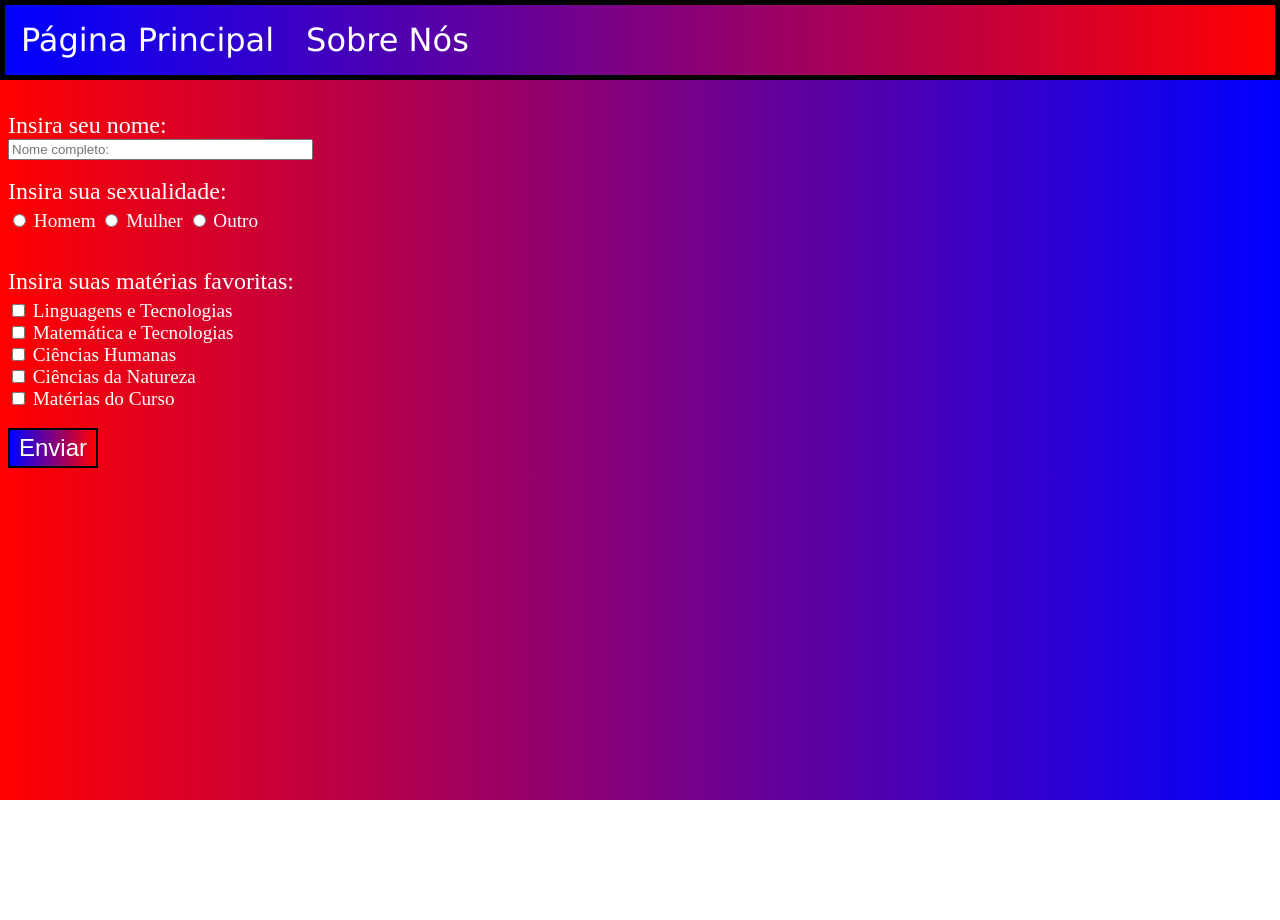
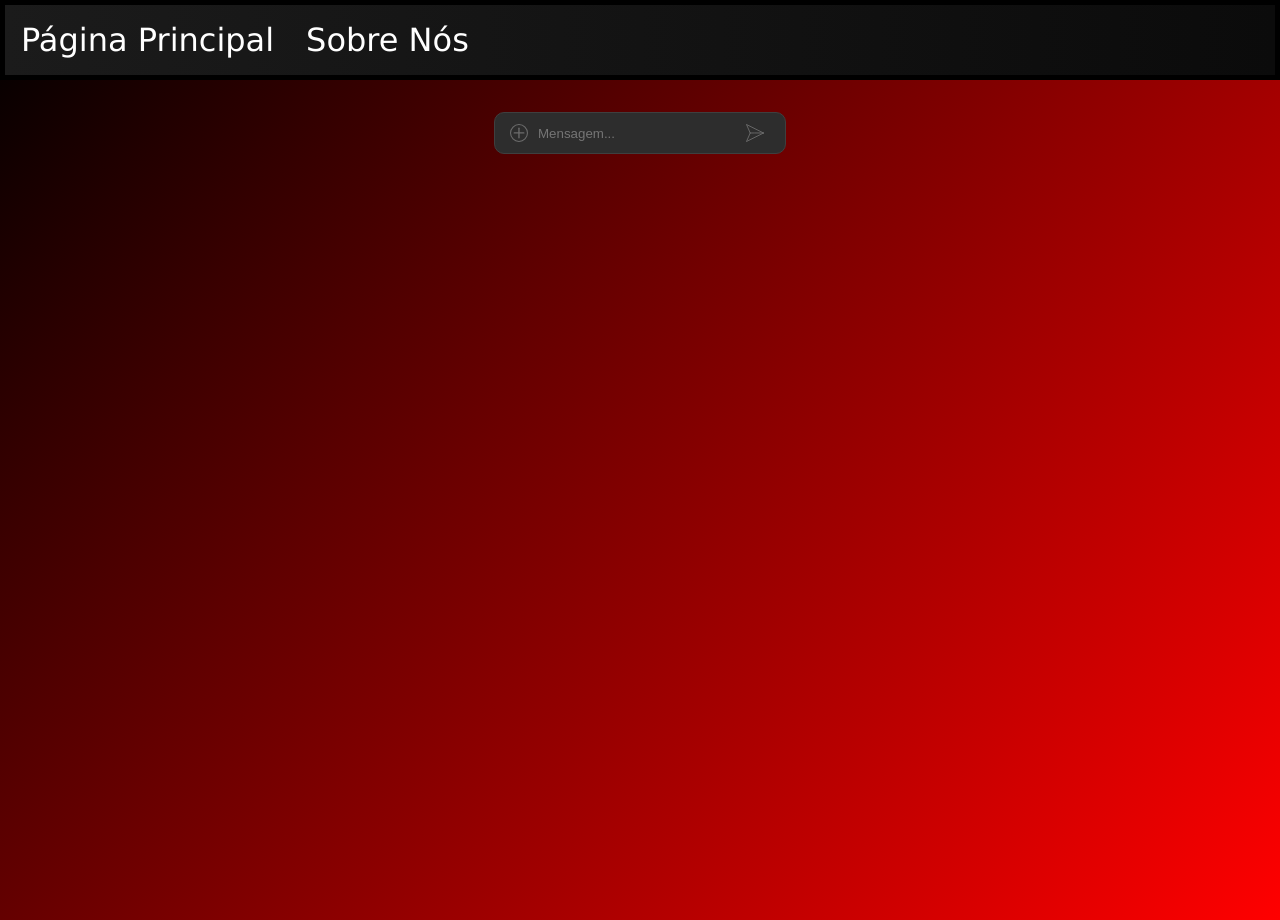
Before and after one commit to Filipe-Jose/PW1, a plain HTML site: page testes/index.html in a window 1280 px wide. Before the commit the page ends 800 px from the top, so only its background shows below. Drawn offline with Linux system fonts and the light colour scheme.

Commit message:
Fazendo Graça

```diff
--- a/Nova pasta/CSS/style.css
+++ b/Nova pasta/CSS/style.css
@@ -1,38 +1,76 @@
-body {
-    background-image: linear-gradient(to right, rgb(139, 1, 1), rgb(37, 1, 1));
-    color: white;
+:root {
+    --primary-bg: linear-gradient(135deg, #000000, #ff0000);
+    --secondary-bg: #2d2d2d;
+    --primary-text: #e0e0e0;
+    --secondary-text: #b0b0b0;
+    --primary-accent: #ff4c4c;
+    --secondary-accent: #b30000;
+    --border-color: #3d3d3d;
+    --hover-color: #ff6666;
+    --highlight-color: #ff9999;
+    --error-color: #ff1a1a;
 }
 
-p, h1, h2, h3, h4, h5, h6 {
-    font-family: verdana;
+body {
+    background: var(--primary-bg);
+    color: var(--primary-text);
+    font-family: Arial, sans-serif;
+    margin: 0;
+    padding: 0;
+    display: flex;
+    flex-direction: column;
+    align-items: center;
+    justify-content: center;
+    height: 100vh;
 }
 
-ul{
-    list-style-type: none;
-    background-color: rgb(54, 54, 54);
-    color: white;
-    font-size: 200%;
-    margin-left: -7px;
-    margin-top: -8px;
-    margin-right: -7px;
-    padding: 20px;
-    cursor: pointer;
-    font-family: verdana;
-    overflow: hidden;
+header, footer {
+    background-color: var(--secondary-bg);
+    width: 100%;
+    padding: 10px 0;
+    text-align: center;
 }
 
-li a:hover {
-    background-color: rgba(255, 255, 255, 0.6);
-    color: black;
+a {
+    color: var(--primary-accent);
+    text-decoration: none;
 }
 
-li a {
-    float: left;
-    padding: 16px;
-    color: white;
-    text-decoration: none;
-    margin-left: 16px;
-    margin-top: -16px;
-    margin-left: -16px;
-    margin-right: -16px;
+a:hover {
+    color: var(--hover-color);
 }
+
+button {
+    background-color: var(--primary-accent);
+    color: var(--primary-text);
+    border: 1px solid var(--border-color);
+    padding: 10px 20px;
+    cursor: pointer;
+}
+
+button:hover {
+    background-color: var(--hover-color);
+}
+
+input, textarea {
+    background-color: var(--secondary-bg);
+    color: var(--primary-text);
+    border: 1px solid var(--border-color);
+    padding: 10px;
+    margin: 10px 0;
+}
+
+input:focus, textarea:focus {
+    border-color: var(--primary-accent);
+}
+
+.error {
+    color: var(--error-color);
+}
+
+.container {
+    text-align: center;
+    padding: 20px;
+    background-color: var(--secondary-bg);
+    border-radius: 10px;
+}
--- /dev/null
+++ b/testes/CSS/forms.css
@@ -0,0 +1,129 @@
+.messageBoxContainer {
+    display: flex;
+    justify-content: center;
+    height: 100vh; /* This will make sure the container takes the full height of the viewport */
+  }
+
+  .messageBox {
+    width: fit-content;
+    height: 40px;
+    display: flex;
+    align-items: center;
+    justify-content: center;
+    background-color: #2d2d2d;
+    padding: 0 15px;
+    border-radius: 10px;
+    border: 1px solid rgb(63, 63, 63);
+  }
+
+  .messageBox:focus-within {
+    border: 1px solid #ff4c4c;
+  }
+
+  .fileUploadWrapper {
+    width: fit-content;
+    height: 100%;
+    display: flex;
+    align-items: center;
+    justify-content: center;
+    font-family: Arial, Helvetica, sans-serif;
+  }
+
+  #file {
+    display: none;
+  }
+
+  .fileUploadWrapper label {
+    cursor: pointer;
+    width: fit-content;
+    height: fit-content;
+    display: flex;
+    align-items: center;
+    justify-content: center;
+    position: relative;
+  }
+
+  .fileUploadWrapper label svg {
+    height: 18px;
+  }
+
+  .fileUploadWrapper label svg path {
+    transition: all 0.3s;
+  }
+
+  .fileUploadWrapper label svg circle {
+    transition: all 0.3s;
+  }
+
+  .fileUploadWrapper label:hover svg path {
+    stroke: #fff;
+  }
+
+  .fileUploadWrapper label:hover svg circle {
+    stroke: #fff;
+    fill: #3c3c3c;
+  }
+
+  .fileUploadWrapper label:hover .tooltip {
+    display: block;
+    opacity: 1;
+  }
+
+  .tooltip {
+    position: absolute;
+    top: -40px;
+    display: none;
+    opacity: 0;
+    color: white;
+    font-size: 10px;
+    text-wrap: nowrap;
+    background-color: #000;
+    padding: 6px 10px;
+    border: 1px solid #3c3c3c;
+    border-radius: 5px;
+    box-shadow: 0px 5px 10px rgba(0, 0, 0, 0.596);
+    transition: all 0.3s;
+  }
+
+  #messageInput {
+    width: 200px;
+    height: 100%;
+    background-color: transparent;
+    outline: none;
+    border: none;
+    padding-left: 10px;
+    color: white;
+  }
+
+  #messageInput:focus ~ #sendButton svg path,
+  #messageInput:valid ~ #sendButton svg path {
+    fill: #3c3c3c;
+    stroke: white;
+  }
+
+  #sendButton {
+    width: fit-content;
+    height: 100%;
+    background-color: transparent;
+    outline: none;
+    border: none;
+    display: flex;
+    align-items: center;
+    justify-content: center;
+    cursor: pointer;
+    transition: all 0.3s;
+  }
+
+  #sendButton svg {
+    height: 18px;
+    transition: all 0.3s;
+  }
+
+  #sendButton svg path {
+    transition: all 0.3s;
+  }
+
+  #sendButton:hover svg path {
+    fill: #3c3c3c;
+    stroke: white;
+  }
--- a/testes/CSS/style.css
+++ b/testes/CSS/style.css
@@ -1,11 +1,11 @@
 body {
-    background-image: linear-gradient(to right, red, blue);
+    background-image: linear-gradient(132deg, #000000, #ff0000);;
     color: white;
 }
 
 ul{
     list-style-type: none;
-    background-image: linear-gradient(to left, red, blue);
+    background-image: linear-gradient(to left, rgb(11, 11, 11), #1b1b1b);
     color: white;
     font-size: 200%;
     margin-left: -8px;
--- a/testes/index.html
+++ b/testes/index.html
@@ -6,6 +6,7 @@
     <meta name="viewport" content="width=device-width, initial-scale=1.0">
     <title>Página Principal</title>
     <link type="text/css" href="CSS/style.css" rel="stylesheet">
+    <link type="text/css" href="CSS/forms.css" rel="stylesheet">
 </head>
 <body>
     <ul>
@@ -13,40 +14,54 @@
         <li><a href="sobre.html">Sobre Nós</a></li>
     </ul>
     <form>
-        <div class="titulo">
-            <label for="nome">Insira seu nome:</label><br>
+        <div class="messageBoxContainer">
+            <div class="messageBox">
+                <div class="fileUploadWrapper">
+                <label for="file">
+                    <svg xmlns="http://www.w3.org/2000/svg" fill="none" viewBox="0 0 337 337">
+                    <circle
+                        stroke-width="20"
+                        stroke="#6c6c6c"
+                        fill="none"
+                        r="158.5"
+                        cy="168.5"
+                        cx="168.5"
+                    ></circle>
+                    <path
+                        stroke-linecap="round"
+                        stroke-width="25"
+                        stroke="#6c6c6c"
+                        d="M167.759 79V259"
+                    ></path>
+                    <path
+                        stroke-linecap="round"
+                        stroke-width="25"
+                        stroke="#6c6c6c"
+                        d="M79 167.138H259"
+                    ></path>
+                    </svg>
+                    <span class="tooltip">Imagens\</span>
+                </label>
+                <input type="file" id="file" name="file" />
+                </div>
+                <input required="" placeholder="Mensagem..." type="text" id="messageInput" />
+                <button id="sendButton">
+                <svg xmlns="http://www.w3.org/2000/svg" fill="none" viewBox="0 0 664 663">
+                    <path
+                    fill="none"
+                    d="M646.293 331.888L17.7538 17.6187L155.245 331.888M646.293 331.888L17.753 646.157L155.245 331.888M646.293 331.888L318.735 330.228L155.245 331.888"
+                    ></path>
+                    <path
+                    stroke-linejoin="round"
+                    stroke-linecap="round"
+                    stroke-width="33.67"
+                    stroke="#6c6c6c"
+                    d="M646.293 331.888L17.7538 17.6187L155.245 331.888M646.293 331.888L17.753 646.157L155.245 331.888M646.293 331.888L318.735 330.228L155.245 331.888"
+                    ></path>
+                </svg>
+                </button>
+            </div>
         </div>
-        <input name="nome" id="nome" type="text" size="35" placeholder="Nome completo:">
-        <br><br>
-        <div class="titulo">
-            <label">Insira sua sexualidade:</label><br>
-        </div>
-        <div class="opcao">
-            <input type="radio" id="homem" name="sexualidade">
-            <label for="homem">Homem</label>
-            <input type="radio" id="mulher" name="sexualidade">
-            <label for="mulher">Mulher</label>
-            <input type="radio" id="outro" name="sexualidade">
-            <label for="outro">Outro</label>
-        </div>
-        <br><br>
-        <div class="titulo">
-            <label>Insira suas matérias favoritas:</label><br>
-        </div>
-        <div class="opcao">
-            <input type="checkbox" id="linguagens" name="materia">
-            <label for="linguagens">Linguagens e Tecnologias</label><br>
-            <input type="checkbox" id="matematica" name="materia">
-            <label for="matematica">Matemática e Tecnologias</label><br>
-            <input type="checkbox" id="humanas" name="materia">
-            <label for="humanas">Ciências Humanas</label><br>
-            <input type="checkbox" id="natureza" name="materia">
-            <label for="natureza">Ciências da Natureza</label><br>
-            <input type="checkbox" id="curso" name="materia">
-            <label for="curso">Matérias do Curso</label><br>
-        </div>
-        <br>
-        <input type="submit" class="botao" value="Enviar">
     </form>
 </body>
 </html>
```
Also changed, not shown: Nova pasta/index.html (+19 -5 lines).
